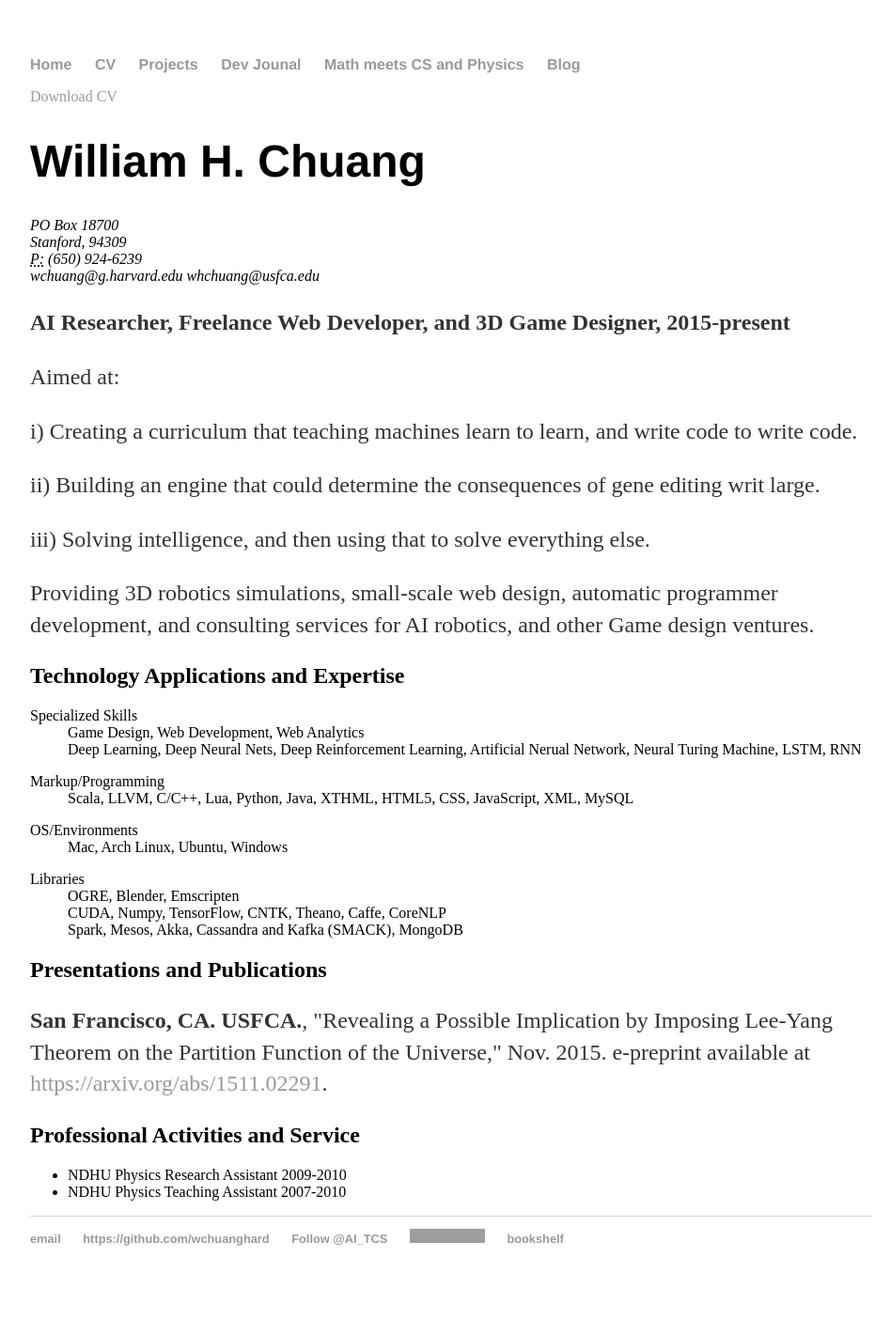
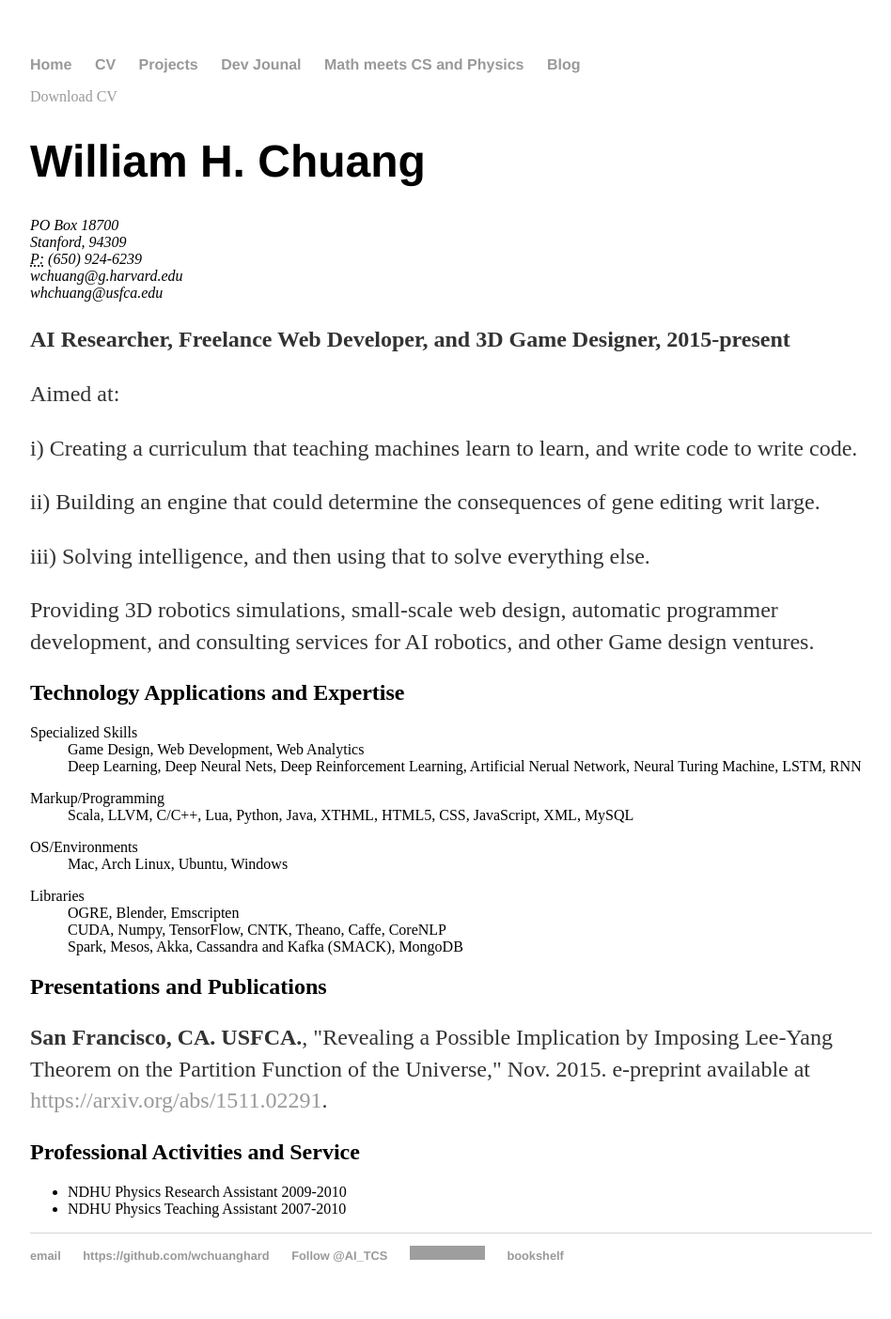
Before and after one commit to williamchuang/williamchuang.github.io, a Jekyll site: the page built from cv/index.html, in a window 1280 px wide. Shown: the whole page at 94% size, without its empty margins (160-1108 px from the left). Built offline with Jekyll 4.4.1, drawn with Linux system fonts in a browser that asks for light colours; comment, search, counter and statistics services are not loaded; grey boxes are pictures that could not be loaded.

Commit message:
Update index.html

```diff
--- a/cv/index.html
+++ b/cv/index.html
@@ -16,7 +16,7 @@ description: Current CV for William Chuang.
 				PO Box 18700<br>
 				Stanford, 94309<br>
 				<abbr title="phone">P:</abbr> (650) 924-6239<br>
-				<span class="obfuscate">wchuang@g.harvard.edu</span>
+				<span class="obfuscate">wchuang@g.harvard.edu</span><br>
 				<span class="obfuscate">whchuang@usfca.edu</span>
 				</address>
 				</div>
```
